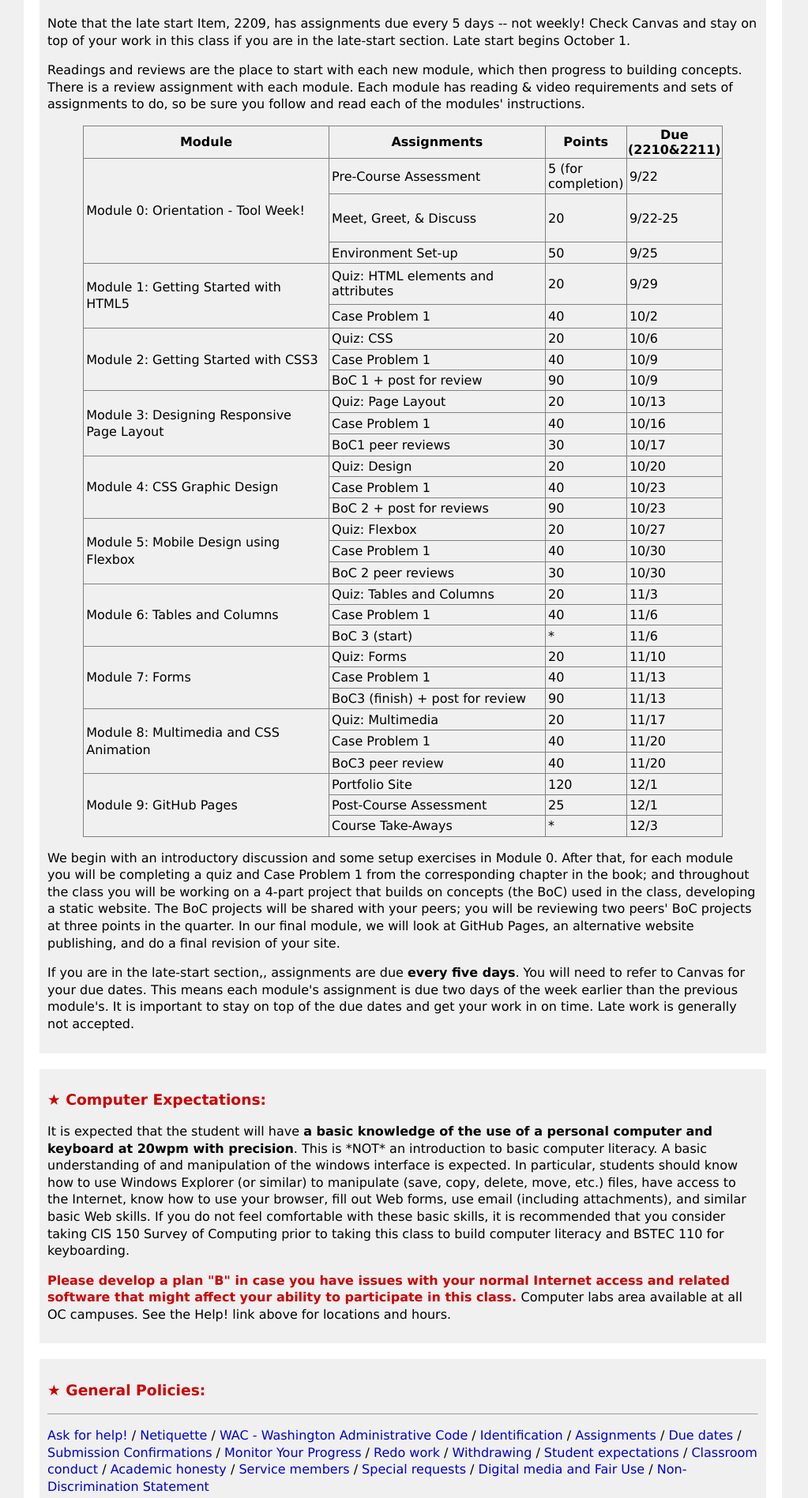
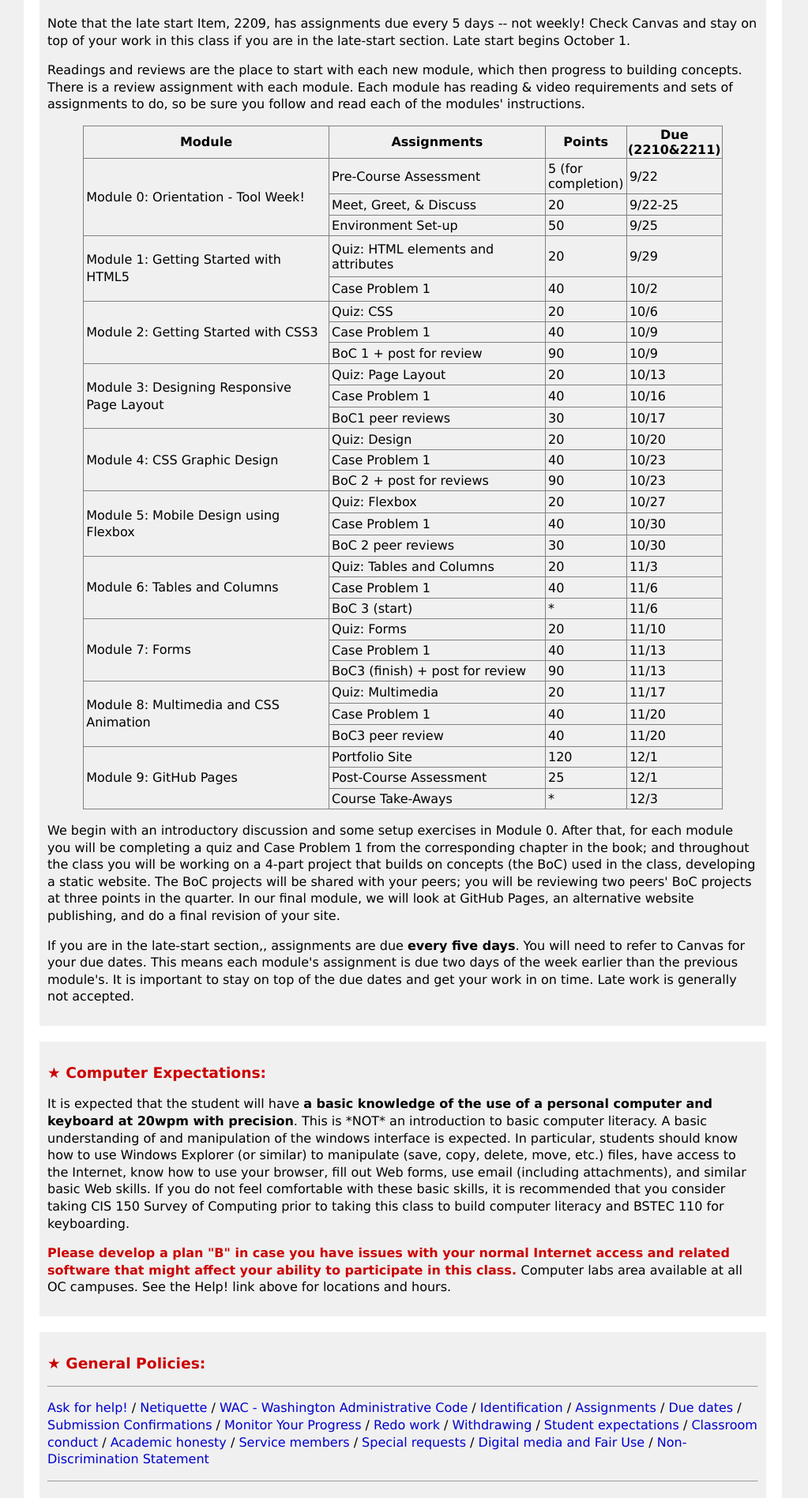
Before and after one commit to argoc/syllabub, a Jekyll site: the page CIS155.html, which Jekyll copies as it is, in a window 1280 px wide. Shown: the part 2018-3915 px from the top of the page at 79% size, without its empty margins (0-1023 px from the left). Built offline with Jekyll 4.4.1, drawn with Linux system fonts in a browser that asks for light colours.

Commit message:
minor visual edit

```diff
--- a/CIS155.html
+++ b/CIS155.html
@@ -157,7 +157,7 @@ If there are no books on the shelf, please consult a staff member and not assume
 <td>9/22</td></tr>
 <tr>
 <td>
-<p>Meet, Greet, &amp; Discuss</p>
+Meet, Greet, &amp; Discuss
 </td>
 <td>20</td>
 <td>9/22-25</td>
```
